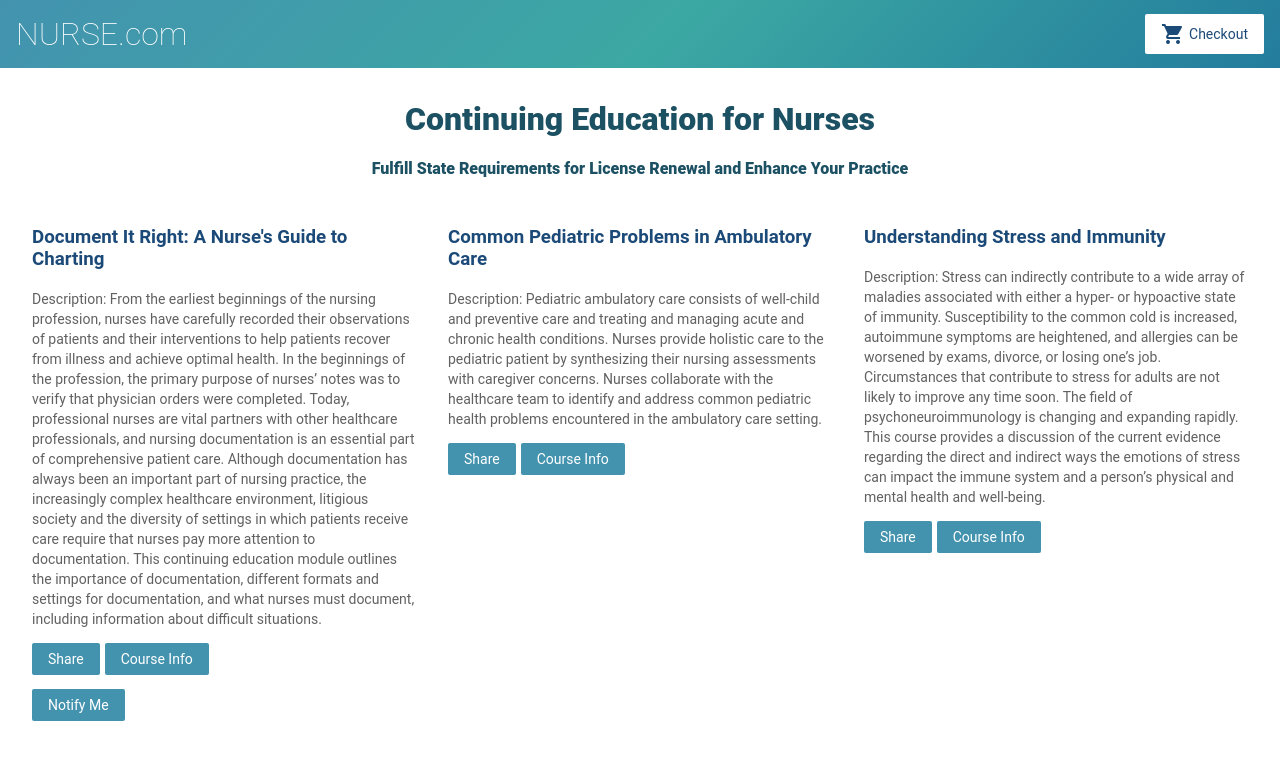
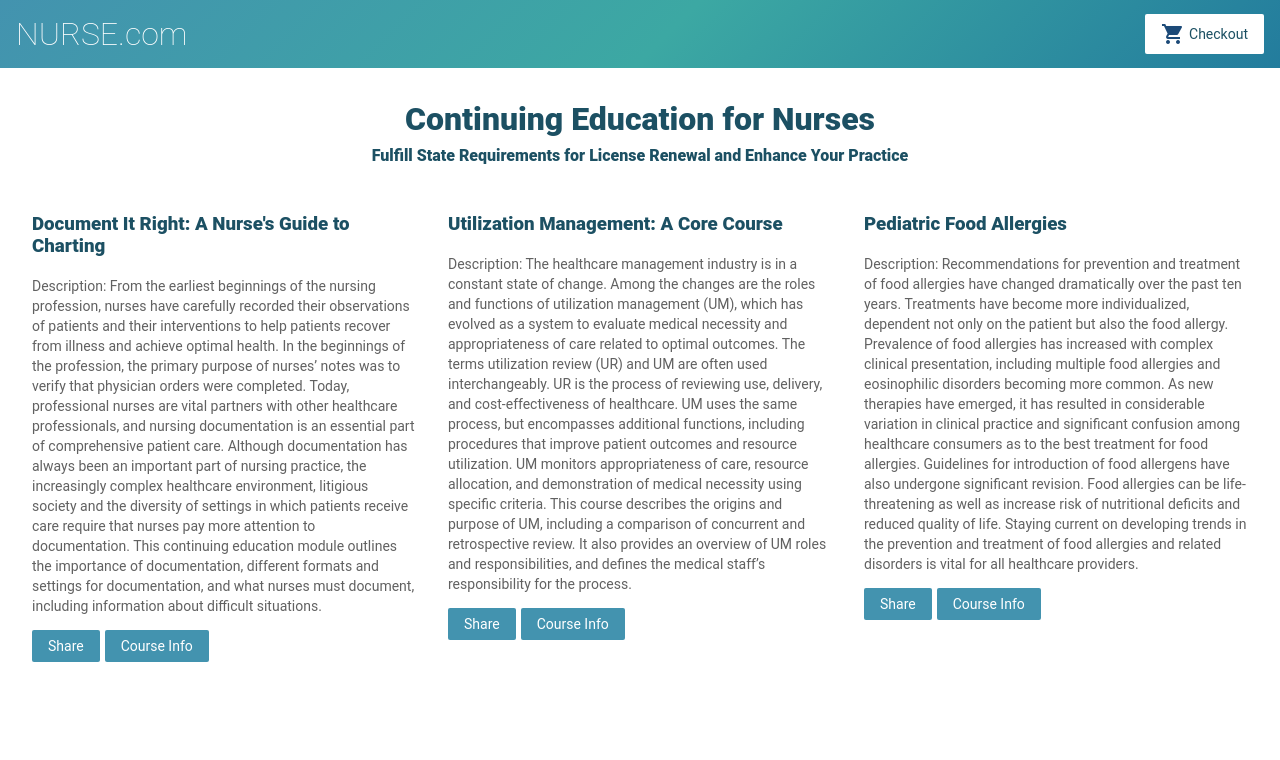
Before and after one commit to thewalkingduff/nurse-angular, an Angular app: page / in a window 1280 px wide. Shown: the top 760 px of the page. Built offline with nearby package versions, Linux system fonts and the light colour scheme.

Commit message:
move price alert to details page

```diff
--- a/src/app/course-alerts/course-alerts.component.html
+++ b/src/app/course-alerts/course-alerts.component.html
@@ -1,3 +1,3 @@
-<p *ngIf="course && course.price > 38">
-    <button (click)="notify.emit()">Notify Me</button>
+<p *ngIf="course && course.price > 30">
+    <button (click)="notify.emit()">Set Price Alert</button>
 </p>
--- a/src/app/course-details/course-details.component.html
+++ b/src/app/course-details/course-details.component.html
@@ -5,4 +5,8 @@
     <h4>{{ course.price | currency }}</h4>
     <p>{{ course.description }}</p>
     <button type="button" (click)="addToCart(course)">Buy</button>
+    <app-course-alerts
+    [course]="course"
+    (notify)="onNotify()">
+  </app-course-alerts>
 </div>
--- a/src/app/course-details/course-details.component.ts
+++ b/src/app/course-details/course-details.component.ts
@@ -31,4 +31,8 @@ export class CourseDetailsComponent implements OnInit {
       courseIdFromRoute);
   }
 
+  onNotify() {
+    window.alert('You will be notified when the course goes on sale!')
+  }
+
 }
--- a/src/app/course-list/course-list.component.html
+++ b/src/app/course-list/course-list.component.html
@@ -1,6 +1,6 @@
 <div id="heading-div">
   <h1 class="dark-green-text">Continuing Education for Nurses</h1>
-  <h4 class="dark-green-text">Fulfill State Requirements for License Renewal and Enhance Your Practice</h4>
+  <h4 class="dark-green-text" id="header-state-requirements">Fulfill State Requirements for License Renewal and Enhance Your Practice</h4>
 </div>
 
 
@@ -12,8 +12,9 @@ can be found in the LICENSE file at https://angular.io/license
 -->
 <section class="main-container">
   <div *ngFor="let course of courses" class="course-div">
-    <h3>
+    <h3 >
       <a
+       class="dark-green-text"
        [title]="course.name + ' details'"
        [routerLink]="['/courses', course.id]">
       {{course.name}}
@@ -36,10 +37,10 @@ can be found in the LICENSE file at https://angular.io/license
      </a>
     </button>
 
-    <app-course-alerts
+    <!-- <app-course-alerts
       [course]="course"
       (notify)="onNotify()">
-    </app-course-alerts>
+    </app-course-alerts> -->
 
   </div>
 </section>
--- a/src/app/course-list/course-list.component.ts
+++ b/src/app/course-list/course-list.component.ts
@@ -14,9 +14,6 @@ export class CourseListComponent {
     window.alert('The product has been shared!');
   }
 
-  onNotify() {
-    window.alert('You will be notified when the course goes on sale!')
-  }
 }
 
 
--- a/src/app/courses.ts
+++ b/src/app/courses.ts
@@ -14,15 +14,15 @@ export const courses = [
   },
   {
     id: 2,
-    name: 'Common Pediatric Problems in Ambulatory Care',
-    price: 38,
-    description: 'Pediatric ambulatory care consists of well-child and preventive care and treating and managing acute and chronic health conditions. Nurses provide holistic care to the pediatric patient by synthesizing their nursing assessments with caregiver concerns. Nurses collaborate with the healthcare team to identify and address common pediatric health problems encountered in the ambulatory care setting.'
+    name: 'Utilization Management: A Core Course',
+    price: 64,
+    description: 'The healthcare management industry is in a constant state of change. Among the changes are the roles and functions of utilization management (UM), which has evolved as a system to evaluate medical necessity and appropriateness of care related to optimal outcomes. The terms utilization review (UR) and UM are often used interchangeably. UR is the process of reviewing use, delivery, and cost-effectiveness of healthcare. UM uses the same process, but encompasses additional functions, including procedures that improve patient outcomes and resource utilization. UM monitors appropriateness of care, resource allocation, and demonstration of medical necessity using specific criteria. This course describes the origins and purpose of UM, including a comparison of concurrent and retrospective review. It also provides an overview of UM roles and responsibilities, and defines the medical staff’s responsibility for the process.'
   },
   {
     id: 3,
-    name: 'Understanding Stress and Immunity',
-    price: 38,
-    description: 'Stress can indirectly contribute to a wide array of maladies associated with either a hyper- or hypoactive state of immunity. Susceptibility to the common cold is increased, autoimmune symptoms are heightened, and allergies can be worsened by exams, divorce, or losing one’s job. Circumstances that contribute to stress for adults are not likely to improve any time soon. The field of psychoneuroimmunology is changing and expanding rapidly. This course provides a discussion of the current evidence regarding the direct and indirect ways the emotions of stress can impact the immune system and a person’s physical and mental health and well-being.'
+    name: 'Pediatric Food Allergies',
+    price: 15,
+    description: 'Recommendations for prevention and treatment of food allergies have changed dramatically over the past ten years. Treatments have become more individualized, dependent not only on the patient but also the food allergy. Prevalence of food allergies has increased with complex clinical presentation, including multiple food allergies and eosinophilic disorders becoming more common. As new therapies have emerged, it has resulted in considerable variation in clinical practice and significant confusion among healthcare consumers as to the best treatment for food allergies. Guidelines for introduction of food allergens have also undergone significant revision. Food allergies can be life-threatening as well as increase risk of nutritional deficits and reduced quality of life. Staying current on developing trends in the prevention and treatment of food allergies and related disorders is vital for all healthcare providers.'
   }
 ];
 
--- a/src/styles.scss
+++ b/src/styles.scss
@@ -35,7 +35,6 @@ h2 {
 
 h1, h2 {
   font-weight: lighter;
-
 }
 
 p {
@@ -74,6 +73,10 @@ label {
   text-transform: uppercase;
 }
 
+form {
+  margin: 2rem 0;
+}
+
 #heading-div {
   padding-top: 1rem;
   text-align: center;
@@ -83,6 +86,10 @@ label {
 
 #cart-heading {
   font-size: 1.5rem;
+}
+
+#header-state-requirements {
+  margin-top: .5rem;
 }
 
 /* Button */
@@ -121,7 +128,7 @@ button a {
 
 .fancy-button {
   background-color: white;
-  color: #1C4A78;
+  color: #1C5063;
 }
 
 .fancy-button i.material-icons {
```
